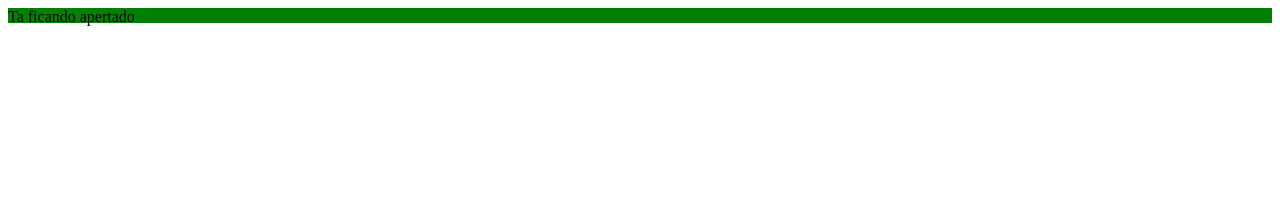
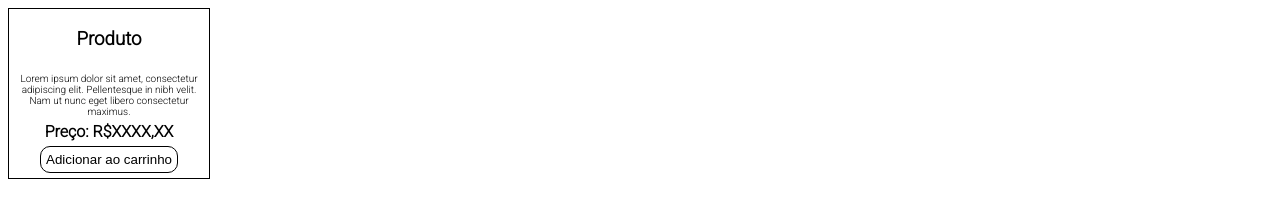
Before and after one commit to carlosbetiol/HiringCoders-css, a plain HTML site: page index.html in a window 1280 px wide. Drawn offline with Linux system fonts and the light colour scheme.

Commit message:
pratica de CSS

```diff
--- a/index.html
+++ b/index.html
@@ -6,23 +6,64 @@
     <!-- <meta http-equiv="X-UA-Compatible" content="IE=edge"> -->
     <meta name="viewport" content="width=device-width, initial-scale=1.0">
     <title>Document</title>
+
+    <link rel="preconnect" href="https://fonts.googleapis.com">
+    <link rel="preconnect" href="https://fonts.gstatic.com" crossorigin>
+    <link href="https://fonts.googleapis.com/css2?family=Roboto:wght@100;300&display=swap" rel="stylesheet">
+
     <style>
-        .my-div {
-            height: 15px;
-            background-color: green;
+        .card {
+            display:flex;
+            flex-direction: column;
+            align-items: center;
+            font-family: 'Roboto', sans-serif;
         }
 
-        @media(max-width: 600px) and (min-width: 500px){
-            .my-div{
-                background-color: red;
-            }
+        .description {
+             text-align: center;
+             margin: 5px 2px;
+             font-size:10px;
         }
+
+        .price {
+            font-weight: 600;
+        }
+
+        .buy-button {
+            margin: 5px 0;
+            padding: 5px;
+            border-radius: 10px;
+            background-color: white;
+            border: 1px solid black
+        }
+
+        .buy-button:hover {
+            cursor: pointer;
+            background-color: black;
+            color: white;
+        }
+
+        div {
+            border: 1px solid black;
+            width: 200px;
+        }
+
+        img {
+            width: 100px;
+        }
+
+
     </style>
 </head>
 
 <body>
-    <div class="my-div">
-        Ta ficando apertado
+    <div class="card">
+        <h3 class="product-name">Produto</h3>
+        <p class="description">Lorem ipsum dolor sit amet, consectetur adipiscing elit.
+            Pellentesque in nibh velit. Nam ut nunc eget libero
+            consectetur maximus.</p>
+            <span class="price">Preço: R$XXXX,XX</span>
+            <button class="buy-button">Adicionar ao carrinho</button>
     </div>
 </body>
 
```
